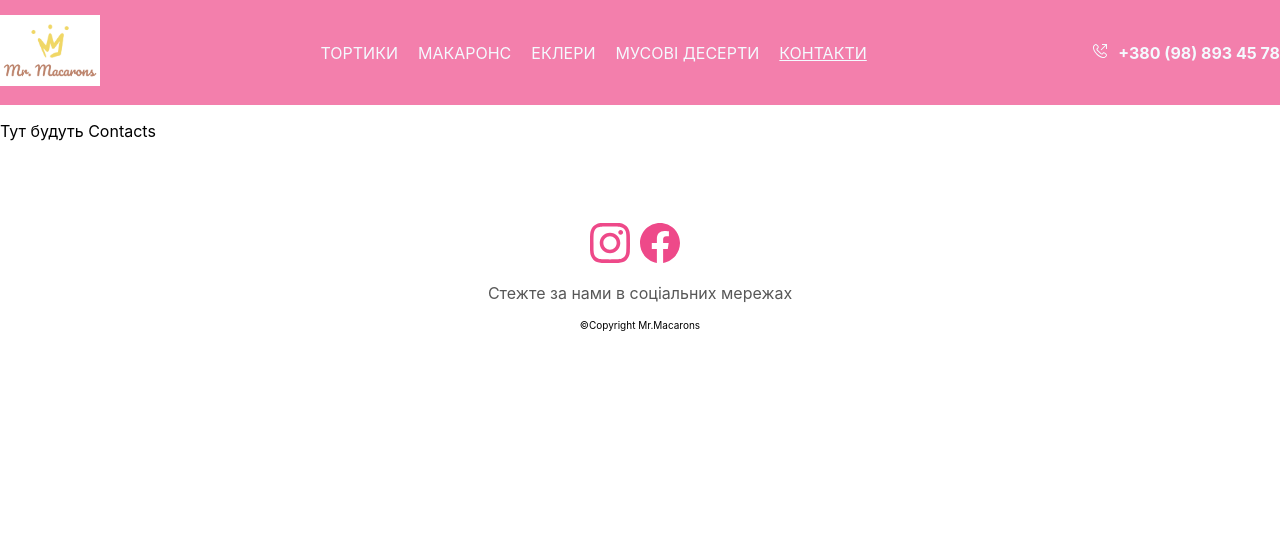
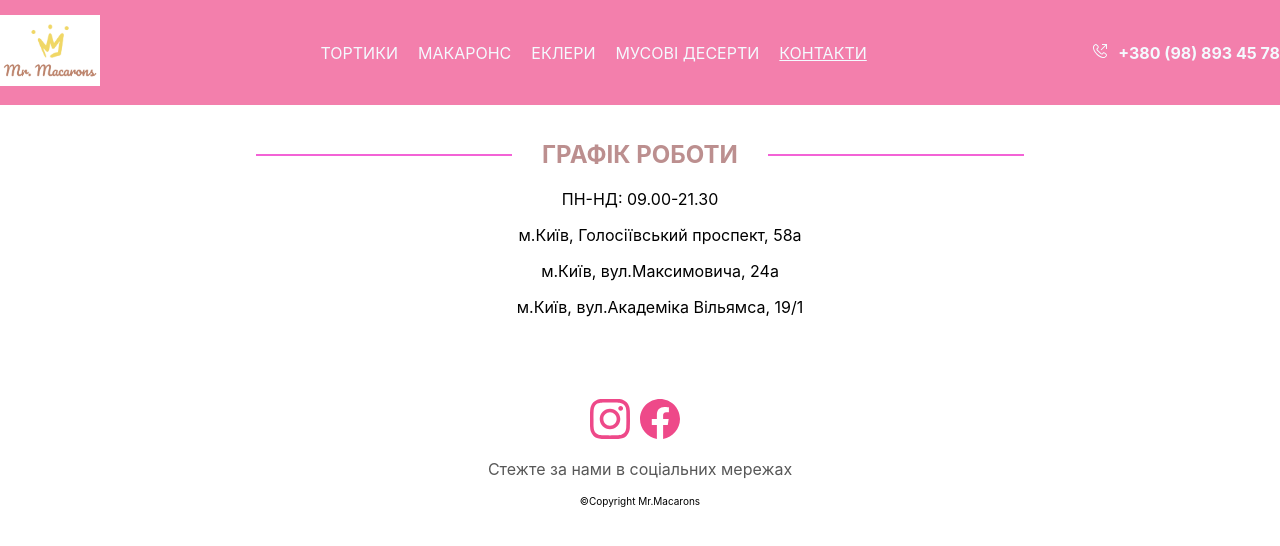
Before and after one commit to Ihorhomenko/coffe-cake, a React (Create React App) app: page /cofee-cake/contacts in a window 1280 px wide. Shown: the top 546 px of the page. Built offline with nearby package versions, Linux system fonts and the light colour scheme.

Commit message:
add contacts

```diff
--- /dev/null
+++ b/src/components/pages/contacts/contacts.css
@@ -0,0 +1,66 @@
+@media screen and (max-width: 480px) {
+    .line::before{
+        left: 80%;
+        right: 5%;
+    }
+
+    .line::after{
+        left: 5%;
+        right: 80%;
+    }
+}
+
+@media screen and (min-width: 481px) {
+    .line::before{
+        left: 60%;
+        right: 20%;
+    }
+
+    .line::after{
+        left: 20%;
+        right: 60%;
+    }
+}
+
+.contacts-container{
+    text-align: center;
+    padding-top: 15px;
+}
+
+.contacts-title{
+    color: rosybrown;
+    text-transform: uppercase;
+    font-size: 24px;
+    position: relative;
+    display: block;
+}
+
+.time-work{
+    position: relative;
+}
+
+.line::before{
+    content: '';
+    position: absolute;
+    top: 50%;
+    height: 2px;
+    background-color: rgb(243, 99, 214);
+}
+
+.line::after{
+    content: '';
+    position: absolute;
+    top: 50%;
+    height: 2px;
+    background-color: rgb(243, 99, 214);
+}
+
+.contacts-adress-list{
+    list-style: none;
+}
+
+.contacts-adress-list-item a{
+    text-decoration: none;
+    color: black;
+    cursor: pointer;
+}
--- a/src/components/pages/contacts/contacts.jsx
+++ b/src/components/pages/contacts/contacts.jsx
@@ -1,6 +1,29 @@
+import "./contacts.css"
+
 const Contacts = () => {
     return (
-        <p>Тут будуть Contacts</p>
+        <div className="contacts-container">
+            <h2 className="contacts-title line">графік роботи</h2>
+            <p className="time-work">ПН-НД: 09.00-21.30</p>
+            <ul className="contacts-adress-list">
+                <li className="contacts-adress-list-item">
+                    <a href="https://www.google.com/maps/place/%D0%93%D0%BE%D0%BB%D0%BE%D1%81%D0%B5%D0%B5%D0%B2%D1%81%D0%BA%D0%B8%D0%B9+%D0%BF%D1%80%D0%BE%D1%81%D0%BF.,+58%D0%90,+%D0%9A%D0%B8%D0%B5%D0%B2,+03039/@50.4006296,30.5123382,21z/data=!4m6!3m5!1s0x40d4cf34db96fba5:0x2dd43c5afab1aff0!8m2!3d50.4006793!4d30.5124825!16s%2Fg%2F11c5mgw45_?entry=ttu" target="_blank" rel="noreferrer">
+                        <p>м.Київ, Голосіївський проспект, 58а</p>
+                    </a>
+                </li>
+                <li className="contacts-adress-list-item">
+                    <a href="https://www.google.com/maps/place/%D1%83%D0%BB.+%D0%9C%D0%B8%D1%85%D0%B0%D0%B9%D0%BB%D0%B0+%D0%9C%D0%B0%D0%BA%D1%81%D0%B8%D0%BC%D0%BE%D0%B2%D0%B8%D1%87%D0%B0,+24%D0%B0,+%D0%9A%D0%B8%D0%B5%D0%B2,+02000/@50.3927983,30.4740154,19.08z/data=!4m6!3m5!1s0x40d4c8ded6d00001:0x69b42822fd045e4f!8m2!3d50.392923!4d30.4750276!16s%2Fg%2F11t41_pml_?entry=ttu" target="_blank" rel="noreferrer">
+                        <p>м.Київ, вул.Максимовича, 24а</p>
+                    </a>
+                </li>
+                <li className="contacts-adress-list-item">
+                    <a href="https://www.google.com/maps/place/%D1%83%D0%BB.+%D0%90%D0%BA%D0%B0%D0%B4%D0%B5%D0%BC%D0%B8%D0%BA%D0%B0+%D0%92%D0%B8%D0%BB%D1%8C%D1%8F%D0%BC%D1%81%D0%B0,+19%2F14,+%D0%9A%D0%B8%D0%B5%D0%B2,+03189/@50.3842807,30.4561888,20.12z/data=!4m7!3m6!1s0x40d4c91d0ef891cb:0x206d6260058f011d!8m2!3d50.3843665!4d30.4560308!10e3!16s%2Fg%2F11cnd7lmz2?entry=ttu" target="_blank" rel="noreferrer">
+                        <p>м.Київ, вул.Академіка Вільямса, 19/1</p>
+                    </a>
+                </li>
+            </ul>
+        </div>
+
     )
 }
 export default Contacts
```
